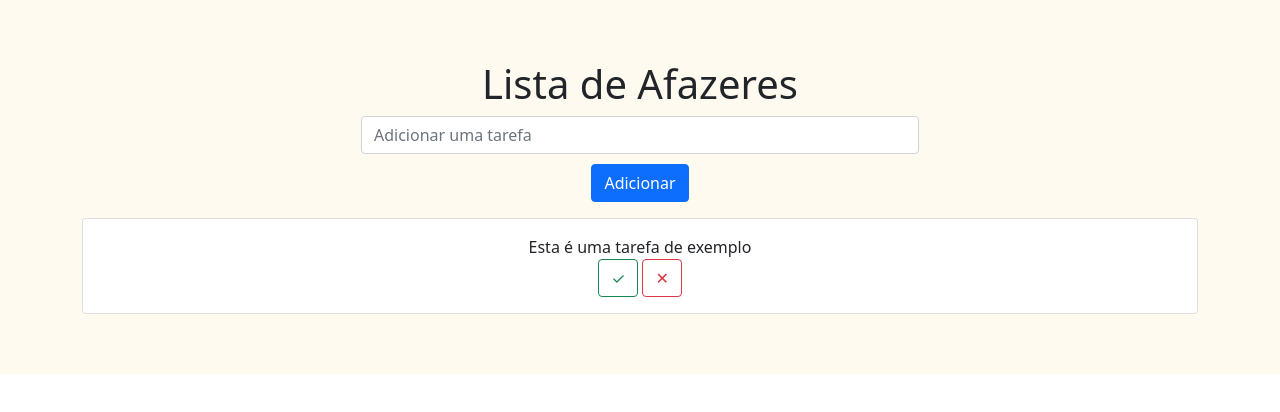
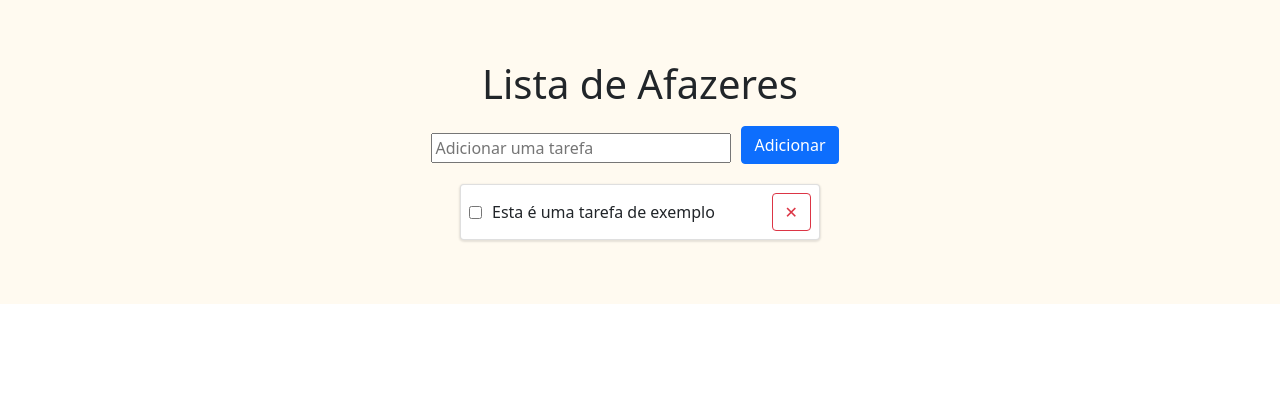
Before and after one commit to jrguedelha/DEVinHouse-projeto-1, a React (Create React App) app in the folder to-do-app/: page / in a window 1280 px wide. Shown: the top 412 px of the page. Built offline with nearby package versions, Linux system fonts and the light colour scheme.

Commit message:
Atualização das Tasks

```diff
--- a/to-do-app/src/App.css
+++ b/to-do-app/src/App.css
@@ -4,11 +4,54 @@
   padding: 60px;
 }
 
+.container {
+  padding: 0;
+  width: 600px;
+}
+
 .button {
   margin: 10px;
 }
 
+form {
+  display: flex;
+  justify-content: center;
+  align-items: center;
+}
+
 .input {
-  margin: auto;
   width: 50%;
 }
+
+.card {
+  margin: 4px;
+  background-color: #fff;
+  box-shadow: 0 1px 2px 1px rgba(0, 0, 0, 0.1);
+  border-radius: 4px;
+  width: 60%;
+  text-align: center;
+}
+
+.card-body {
+  padding: 8px;
+}
+
+.tasks {
+  display: flex;
+  flex-direction: column;
+  align-items: center;
+}
+
+.task {
+  display: flex;
+  align-items: center;
+  text-align: left;
+}
+
+.task > .text{
+  flex: 1;
+}
+
+.task > .checkbox {
+  margin: 0 10px 0 0;
+}
--- a/to-do-app/src/App.js
+++ b/to-do-app/src/App.js
@@ -40,7 +40,7 @@ function App() {
         </header>
         <FormTask addTask={ addTask } />
 
-        <div>
+        <div className="tasks">
           {tasks.map((task, index) => (
             <Card>
               <Card.Body>
--- a/to-do-app/src/components/FormTask.js
+++ b/to-do-app/src/components/FormTask.js
@@ -13,7 +13,7 @@ function FormTask({ addTask }) {
 
   return (
     <Form onSubmit={ handleSubmit }>
-		<Form.Control
+      <input
         type="text"
         className="input"
         value={value}
--- a/to-do-app/src/components/Task.js
+++ b/to-do-app/src/components/Task.js
@@ -1,14 +1,13 @@
 import React from 'react';
 import Button from 'react-bootstrap/Button';
+
 
 function Task({ task, index, markTaskDone, removeTask }) {
   return (
     <div className="task">
-      <span style={{ textDecoration: task.isDone ? "line-through" : "" }}>{task.text}</span>
-      <div>
-        <Button variant="outline-success" onClick={() => markTaskDone(index)}>✓</Button>{' '}
-        <Button variant="outline-danger" onClick={() => removeTask(index)}>✕</Button>
-      </div>
+		  <input className="checkbox" type="checkbox" onClick={() => markTaskDone(index)}></input>
+      <span className="text" style={{ textDecoration: task.isDone ? "line-through" : "" }}>{task.text}</span>
+      <Button variant="outline-danger" onClick={() => removeTask(index)}>✕</Button>
     </div>
   );
 }
```
Lines whose indentation alone changed are shown as unchanged.
